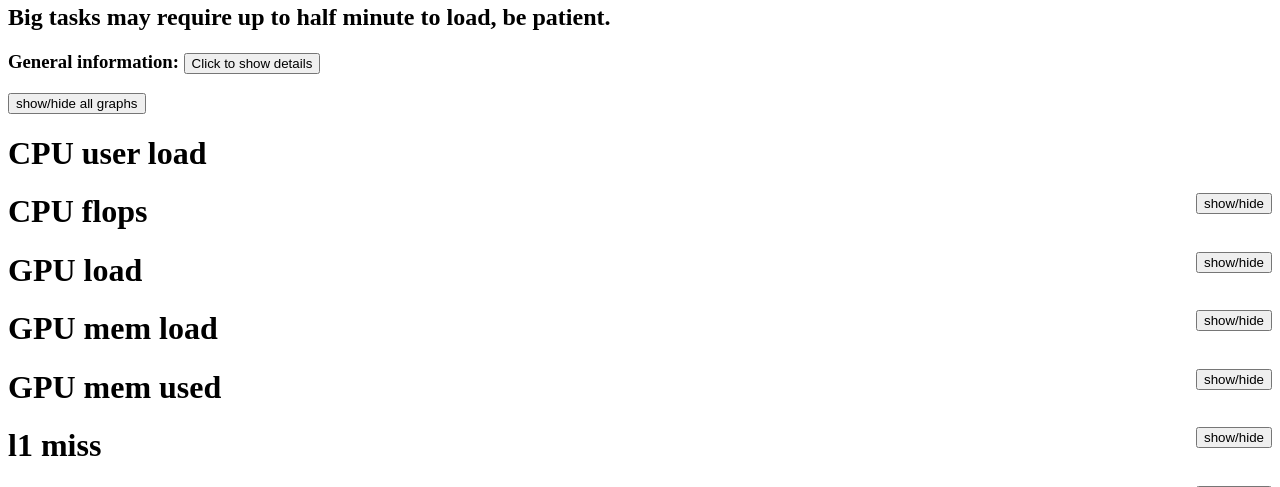
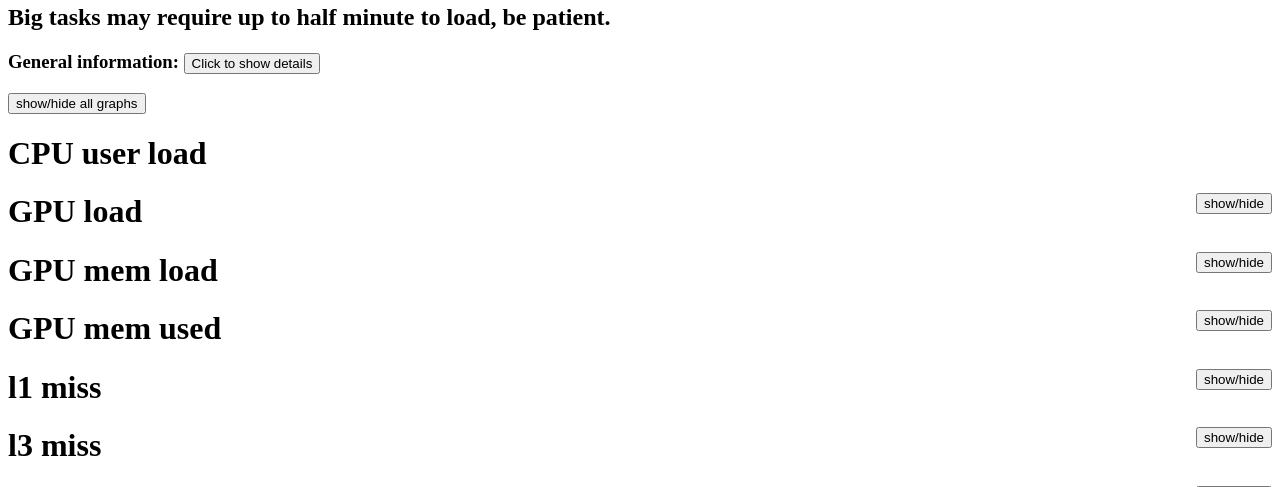
Before and after one commit to srcc-msu/job_statistics, a Flask app: template modules/jd/templates/jd.html in a window 1280 px wide. Shown: the part 573-1060 px from the top of the page. Run offline with Flask 2, Linux system fonts and the light colour scheme; the template is opened without the code that fills it: most values are stand-ins (such as "Sample title", 1, 10 or a date in 2020); data that the repository does not hold is empty; parts of the project's set-up code (start-up, migrations or seed data) failed here and were passed over; some libraries are stand-ins or nearby versions.

Commit message:
adapt to lom2

```diff
--- a/modules/jd/templates/jd.html
+++ b/modules/jd/templates/jd.html
@@ -194,20 +194,6 @@
 		Percent of time a core was busy with user task (not including io/system work and so on)
 	</p></div>
 
-	<h1>CPU flops</h1>
-	<div id="cpu_flops" class="graph"></div>
-	<div class="info"><p>
-		CPU 'flops' counter<br />
-		Config(2016.11.01): CPU_PERF_COUNTER02:0x0510<br />
-		<br />
-		FP_COMP_OPS_EXE.X87: Counts the number of FP Computational Uops Executed. The number of FADD, FSUB, FCOM, FMULs,
-		integer ULsand IMULs, FDIVs, FPREMs, FSQRTS, integer DIVs, and IDIVs. This event does not distinguish an FADD used
-		in the middle of a transcendental flow from a separate FADD instruction.<br />
-		<br />
-		FP_COMP_OPS_EXE.SSE_FP: Counts number of SSE and SSE2 FP uops executed.<br />
-	</p></div>
-
-
 	<h1>GPU load</h1>
 	<div id="gpu_load" class="graph"></div>
 	<div class="info"><p>
--- a/modules/job_table/controllers.py
+++ b/modules/job_table/controllers.py
@@ -44,7 +44,7 @@ def construct_filtered_query(t_from: Optional[int], t_to: Optional[int]
 	for tag in no_tags:
 		query = query.filter(~JobTag.tags.contains(tag))
 
-	return query.filter(Job.state != "RUNNING").order_by(Job.t_end.desc()).limit(20) # TODO
+	return query.filter(Job.state != "RUNNING").order_by(Job.t_end.desc()).limit(50) # TODO
 
 @job_table_pages.route("/table")
 def jobs() -> Response:
--- a/modules/job_table/helpers.py
+++ b/modules/job_table/helpers.py
@@ -2,6 +2,8 @@ from typing import Optional
 from numbers import Number
 
 def get_color(name: str, value: Optional[Number], thresholds) -> Optional[str]:
+	name = name.replace("avg_", "").replace("min_", "").replace("max_", "") #TODO: fix?
+
 	if name not in thresholds:
 		return None
 
```
